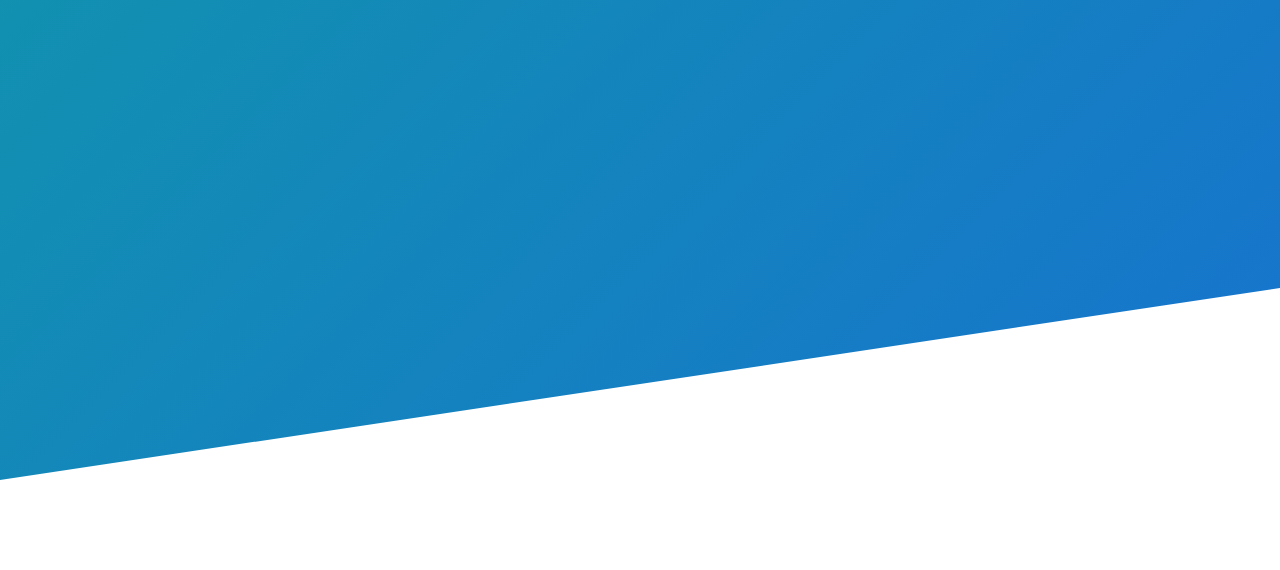
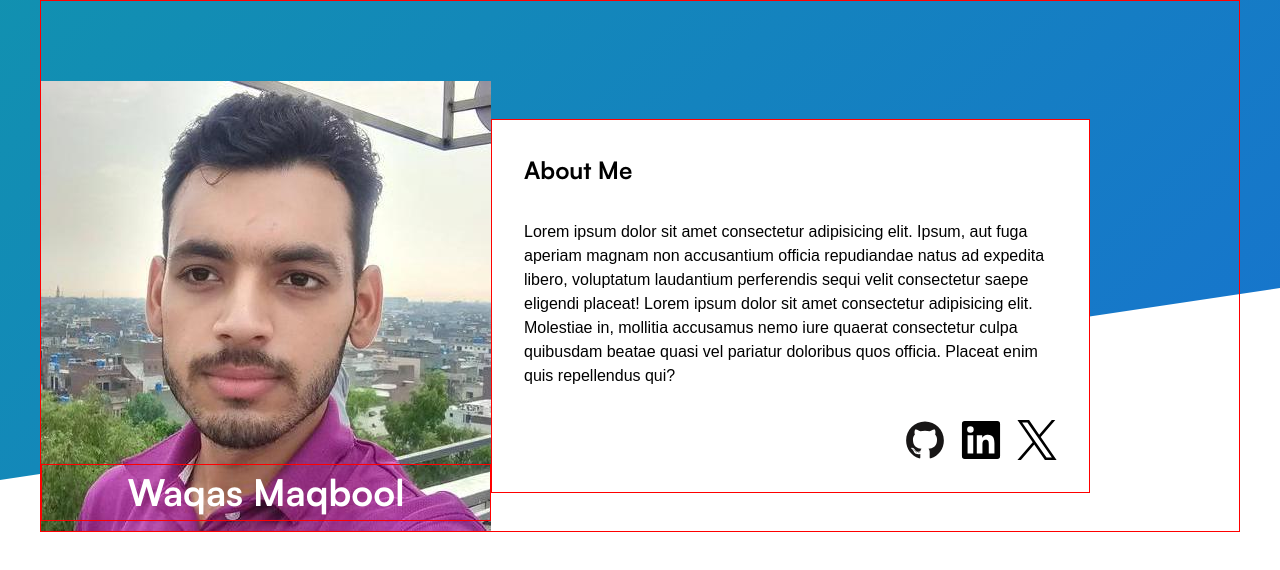
Before and after one commit to maqboolwebdev-stack/Homepage, a plain HTML site: page index.html in a window 1280 px wide. Drawn offline with Linux system fonts and the light colour scheme; a web font is replaced by a local one.

Commit message:
Add header with image and about section

```diff
--- a/index.html
+++ b/index.html
@@ -13,5 +13,20 @@
     />
   </head>
   <body>
+    <header>
+        <div class="image-container">
+    <img src="assets/images/myProfile.jpeg" alt="Profile image">
+    <h1 class="name">Waqas Maqbool</h1>
+        </div>
+        <div class="about-me-container">
+            <h2 class="about-heading">About Me</h2>
+            <p class="about-text">Lorem ipsum dolor sit amet consectetur adipisicing elit. Ipsum, aut fuga aperiam magnam non accusantium officia repudiandae natus ad expedita libero, voluptatum laudantium perferendis sequi velit consectetur saepe eligendi placeat! Lorem ipsum dolor sit amet consectetur adipisicing elit. Molestiae in, mollitia accusamus nemo iure quaerat consectetur culpa quibusdam beatae quasi vel pariatur doloribus quos officia. Placeat enim quis repellendus qui?</p>
+            <div class="about-links">
+                <img src="assets/icons/github.svg" alt="Github icon">
+                <img src="assets/icons/linkedin.svg" alt="linkedin icon">
+                <img src="assets/icons/x.svg" alt="X icon formerly(Twitter)">
+            </div>
+        </div>
+    </header>
   </body>
 </html>
--- a/style.css
+++ b/style.css
@@ -103,3 +103,60 @@ body::before {
   clip-path: polygon(0 0, 100% 0, 100% 60%, 0 100%);
   z-index: -1;
 }
+
+/* header style start */
+
+header {
+    border: 1px solid red;
+    display: flex;
+    padding-top: 5rem;
+    align-items: center;
+    max-width: 1200px;
+    margin: 0 auto;
+}
+
+.about-links img {
+    width: 40px;
+}
+
+.about-links {
+    display: flex;
+    justify-content: flex-end;
+    gap: 1rem;
+}
+
+.about-heading {
+    font-family: 'Satoshi', sans-serif;
+    font-weight: bold;
+}
+
+.about-text {
+    font-family: 'Cascadia Code', sans-serif;
+}
+
+.about-me-container {
+    background-color: white;
+    width: 50%;
+    padding: 2rem;
+    height: fit-content;
+    display: flex;
+    gap: 2rem;
+    flex-direction: column;
+    border: 1px solid red;
+}
+
+.image-container {
+    position: relative;
+}
+
+.name {
+    position: absolute;
+    bottom: 10px;
+    width: 100%;
+    text-align: center;
+    border: 1px solid red;
+    color: white;
+    font-family: 'Satoshi', sans-serif;
+    font-weight: bold;
+    font-size: 2.3rem;
+}
```
Also changed, not shown: assets/icons/linkden.svg (deleted).
